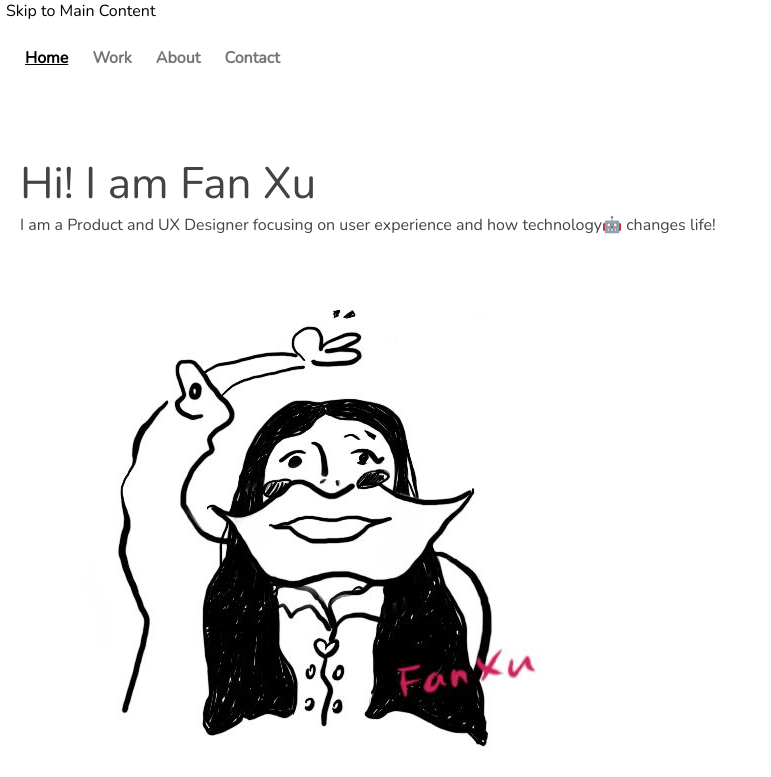
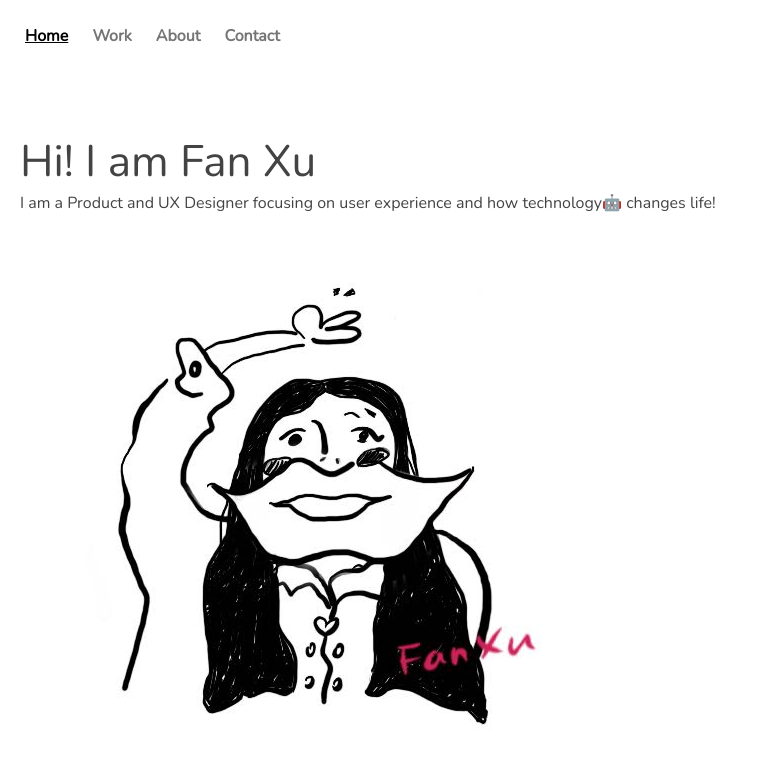
Before and after one commit to fanxuu/mobile, a plain HTML site: page index.html in a window 1280 px wide. Shown: the top 777 px of the page, without its empty margins (0-771 px from the left). Drawn offline with nearby package versions, Linux system fonts and the light colour scheme.

Commit message:
Update style.css

```diff
--- a/css/style.css
+++ b/css/style.css
@@ -45,7 +45,11 @@ a.skip{
     left: 0;
     padding: 6px;
     color:black;
-    text-decoration: none;
+    position: absolute;
+    top: -40px;
+    -webkit-transition: top 1s ease-out;
+    transition: top 1s ease-out;
+    z-index: 1;
 }
 
 a.skip:focus{
```
